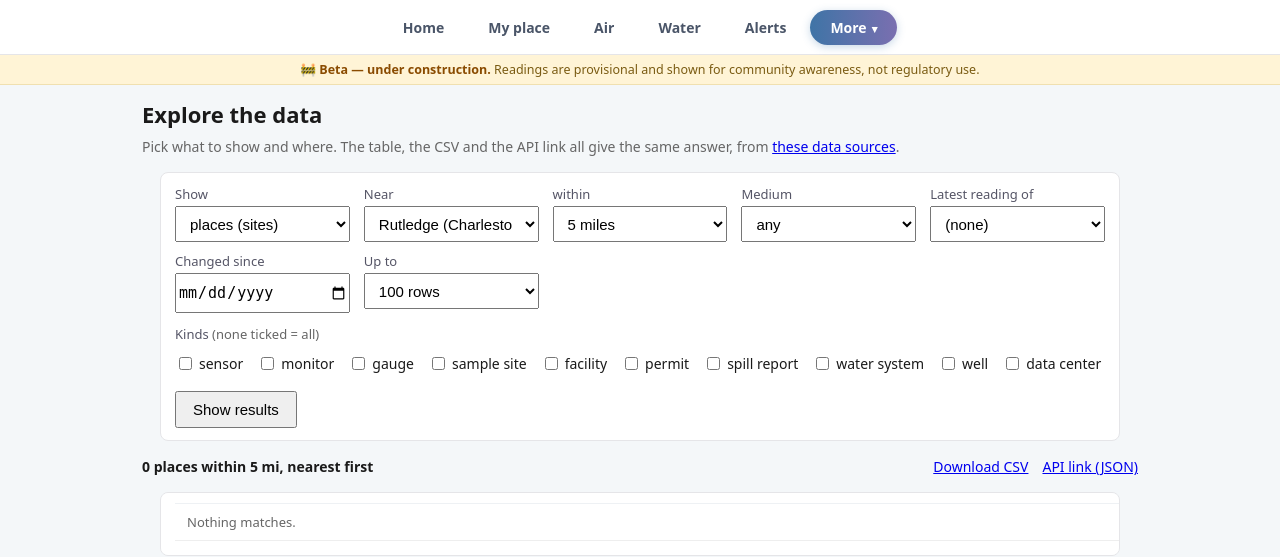
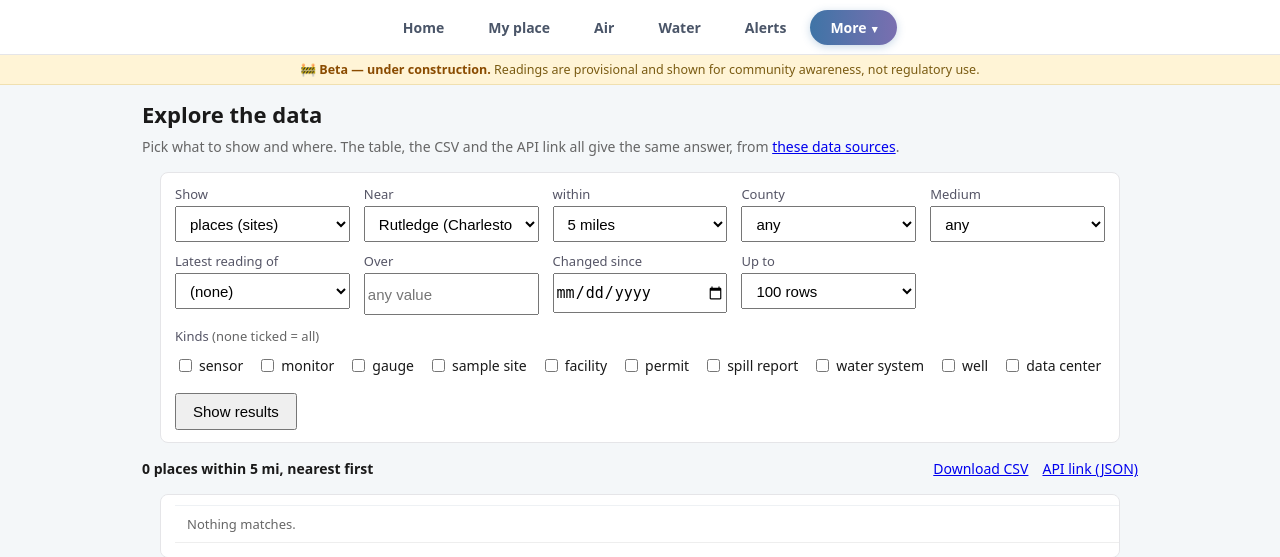
Before and after one commit to createwv/airwv, a FastAPI app: page /explore in a window 1280 px wide. Shown: the part 306-863 px from the top of the page. Run offline with FastAPI, Linux system fonts and the light colour scheme; data that the repository does not hold is empty; some libraries are stand-ins or nearby versions.

Commit message:
Explore: county and over filters on /api/query
Co-Authored-By: Claude Opus 5.5 <noreply@anthropic.com>

```diff
--- a/src/airwv/web/app.py
+++ b/src/airwv/web/app.py
@@ -15,6 +15,7 @@ from __future__ import annotations
 
 import base64
 import html
+import math
 import os
 import re
 import secrets
@@ -40,6 +41,7 @@ from airwv.notify.chat import chat_notifier_from_env
 from airwv.notify.email import email_enabled, send_email
 from airwv.reporting import DOMAINS, client_ip, ip_hash, jitter, load_facility_triggers, screen
 from airwv.storage import Store
+from airwv.wvgeo import WV_COUNTY_CENTROID, county_names
 
 TEMPLATES = Jinja2Templates(directory=str(Path(__file__).parent / "templates"))
 
@@ -703,19 +705,23 @@ def create_app(store: Store) -> FastAPI:
     @app.get("/api/query")
     def query(lat: float | None = None, lon: float | None = None, km: float = 8.0,
               kind: str | None = None, medium: str | None = None, area: str | None = None,
-              param: str | None = None, since: str | None = None,
+              county: str | None = None, param: str | None = None, since: str | None = None,
               from_: str | None = Query(None, alias="from"), to: str | None = None,
-              site_id: str | None = None, limit: int | None = None, format: str = "json",
-              show: str = "sites"):
+              over: float | None = None, site_id: str | None = None, limit: int | None = None,
+              format: str = "json", show: str = "sites"):
         """One read path over the unified views: sites near a place (``kind`` is a comma
         list: well, facility, permit, spill_report, water_system, reference_monitor,
         sensor, gauge, sample_site, data_center; ``medium`` air / water / land; ``area`` a
-        county or a WV region, with or without a point), each with its records, its latest
+        county or a WV region, with or without a point; ``county`` a comma list of WV
+        counties, matching the county a site's own data lists, so sites with none listed,
+        like sensors and gauges, drop out), each with its records, its latest
         ``param`` value when it has measurements (``param`` may be a comma list: the first
         one the site has wins; ``from`` / ``to``, YYYY-MM-DD inclusive, bound which
         measurements count), and the provenance of every layer it came from. ``since``
         (YYYY-MM-DD) adds "what changed": a ``changes`` list of records dated on/after it
         and each measured site's ``peak`` of the first ``param`` since then (up to ``to``).
+        ``over`` (needs ``param``) keeps only sites whose latest value is above it, before
+        ``limit`` applies; in series mode, only the rows above it.
         ``km`` is capped at 25 mi. ``format=csv`` returns the same answer as a CSV file: one
         row per site, or with ``show=records`` one row per record (only those dated on/after
         ``since`` when it's given). Series mode: ``site_id`` (one site, ``kind:ref``) + one
@@ -728,8 +734,16 @@ def create_app(store: Store) -> FastAPI:
         area = (area or "").strip() or None
         point = lat is not None and lon is not None
         site_id = (site_id or "").strip() or None
-        if not point and not area and not site_id:
-            raise HTTPException(status_code=400, detail="give lat and lon, an area, or a site_id")
+        counties = []
+        for c in (county or "").split(","):
+            if c.strip():
+                if not county_names(c):
+                    raise HTTPException(status_code=400, detail=f"not a WV county: {c.strip()}")
+                counties += county_names(c)
+        if not point and not area and not counties and not site_id:
+            raise HTTPException(status_code=400, detail="give lat and lon, an area, a county, or a site_id")
+        if over is not None and (not params or not math.isfinite(over)):
+            raise HTTPException(status_code=400, detail="over needs a param and a finite number")
         dates = {}
         for name, val in (("since", since), ("from", from_), ("to", to)):
             if val is not None:
@@ -741,21 +755,38 @@ def create_app(store: Store) -> FastAPI:
         if format not in ("json", "csv") or show not in ("sites", "records"):
             raise HTTPException(status_code=400, detail="format is json or csv; show is sites or records")
         if site_id:
-            return _query_series(site_id, params, from_, to, limit, format)
+            return _query_series(site_id, params, from_, to, limit, format, over)
         limit = min(max(100 if limit is None else limit, 1), 500)
         rm = store.read_model
         with rm.connect() as conn:
+            # `over` is decided on values, so it reads every measured site and limits afterwards
+            measured = ["sensor", "reference_monitor", "gauge", "sample_site"]
             sites = rm.sites_near(conn, lat if point else None, lon if point else None, km * 0.621371,
-                                  kinds=kinds, medium=medium, area=area, limit=limit)
-            recs = rm.records_for(conn, [s["site_id"] for s in sites])
+                                  kinds=(kinds or measured) if over is not None else kinds,
+                                  medium=medium, area=area, county=counties,
+                                  limit=-1 if over is not None else limit)
+
+            def refs(med):
+                return [s["ref"] for s in sites if s["medium"] == med and s["kind"] in measured]
+
+            def newest(s):
+                by_param = latest.get(s["medium"], {})
+                return next(({**by_param[p][s["ref"]][p], "parameter": p} for p in params
+                             if s["ref"] in by_param.get(p, {})), None)
+
+            def is_over(s):
+                value = (newest(s) or {}).get("value")
+                return value is not None and value > over
+
             latest: dict = {}
             peaks: dict = {}
             for med in ("air", "water") if params else ():
-                refs = [s["ref"] for s in sites if s["medium"] == med
-                        and s["kind"] in ("sensor", "reference_monitor", "gauge", "sample_site")]
-                latest[med] = {p: rm.latest(conn, med, refs, p, since=from_, until=to) for p in params}
-                if since:
-                    peaks[med] = rm.peak(conn, med, refs, params[0], max(since, from_ or since), until=to)
+                latest[med] = {p: rm.latest(conn, med, refs(med), p, since=from_, until=to) for p in params}
+            if over is not None:
+                sites = [s for s in sites if is_over(s)][:limit]
+            for med in ("air", "water") if params and since else ():
+                peaks[med] = rm.peak(conn, med, refs(med), params[0], max(since, from_ or since), until=to)
+            recs = rm.records_for(conn, [s["site_id"] for s in sites])
             prov = rm.provenance(conn, sorted({s["layer"] for s in sites}))
         out, changes = [], []
         for s in sites:
@@ -764,9 +795,7 @@ def create_app(store: Store) -> FastAPI:
             row["mi"] = round(s["d"], 2) if s["d"] is not None else None
             row["records"] = recs.get(s["site_id"], [])
             if params:
-                by_param = latest.get(s["medium"], {})
-                row["latest"] = next(({**by_param[p][s["ref"]][p], "parameter": p} for p in params
-                                      if s["ref"] in by_param.get(p, {})), None)
+                row["latest"] = newest(s)
             if since:
                 pk = peaks.get(s["medium"], {}).get(s["ref"])
                 if params:
@@ -776,8 +805,9 @@ def create_app(store: Store) -> FastAPI:
                             for r in row["records"] if (r["effective"] or "")[:10] >= since]
             out.append(row)
         body = {"place": {"lat": lat, "lon": lon, "km": km} if point else None,
-                "filters": {"kind": kinds, "medium": medium, "area": area, "param": param,
-                            "since": since, "from": from_, "to": to, "limit": limit},
+                "filters": {"kind": kinds, "medium": medium, "area": area, "county": counties or None,
+                            "param": param, "over": over, "since": since, "from": from_, "to": to,
+                            "limit": limit},
                 "count": len(out), "sites": out, "provenance": prov}
         if since:
             body["changes"] = sorted(changes, key=lambda c: c["effective"], reverse=True)
@@ -792,7 +822,7 @@ def create_app(store: Store) -> FastAPI:
                 "Content-Disposition": f'attachment; filename="airwv_query_{show}.csv"'})
         return body
 
-    def _query_series(site_id, params, from_, to, limit, format):
+    def _query_series(site_id, params, from_, to, limit, format, over):
         """/api/query series mode: one site's measurement rows of one parameter."""
         if len(params) != 1:
             raise HTTPException(status_code=400, detail="series mode takes exactly one param")
@@ -804,12 +834,12 @@ def create_app(store: Store) -> FastAPI:
             if site is None:
                 raise HTTPException(status_code=404, detail="no site with that site_id")
             rows, truncated = rm.series(conn, site["medium"], site["ref"], param,
-                                        since=from_, until=to, limit=limit)
+                                        since=from_, until=to, limit=limit, over=over)
             prov = rm.provenance(conn, [site["layer"]])
         if format == "csv":
             return Response(content=query_series_to_csv(site, param, rows), media_type="text/csv",
                             headers={"Content-Disposition": 'attachment; filename="airwv_query_series.csv"'})
-        q = {"site_id": site_id, "param": param, "from": from_, "to": to}
+        q = {"site_id": site_id, "param": param, "from": from_, "to": to, "over": over}
         csv_url = "/api/query?" + urlencode({k: v for k, v in q.items() if v is not None}
                                             | {"limit": limit, "format": "csv"})
         return {"mode": "series",
@@ -2069,7 +2099,8 @@ def create_app(store: Store) -> FastAPI:
         # query builder v1 (DIRECTION.md §5.2): a form over /api/query; the form lives in the
         # URL, and the page shows the table, a CSV download and the API URL for the same answer
         return TEMPLATES.TemplateResponse(request=request, name="explore.html",
-                                          context={"mode": "explore"})
+                                          context={"mode": "explore",
+                                                   "counties": sorted(WV_COUNTY_CENTROID)})
 
     @app.get("/site/{kind}/{ref}", response_class=HTMLResponse)
     def site_page(request: Request, kind: str, ref: str, view: str = "basic", param: str | None = None):
--- a/src/airwv/web/static/explore.js
+++ b/src/airwv/web/static/explore.js
@@ -1,5 +1,5 @@
 // Explore (query builder, docs/DIRECTION.md §5.2): a form over /api/query. The form lives in
-// the URL (?show=&place=&km=&medium=&param=&since=&limit=&kind=a,b), so a shared link reproduces
+// the URL (?show=&place=&km=&county=&medium=&param=&over=&since=&limit=&kind=a,b), so a shared link reproduces
 // the table; the CSV and API links are the same query with format=csv / as JSON.
 // show=measurements (+ site_id=&from=&to=) lists one site's readings from the series mode.
 const $ = id => document.getElementById(id);
@@ -22,7 +22,8 @@ const day = ts => ts ? String(ts).slice(0, 10) : '—';
 const link = (url, text) => url ? `<a href="${esc(url)}" target="_blank" rel="noopener">${text}</a>` : text;
 
 const form = $('ex-form');
-const FIELDS = ['show', 'km', 'medium', 'param', 'since', 'site_id', 'from', 'to', 'limit'];
+const FIELDS = ['show', 'km', 'county', 'medium', 'param', 'over', 'since', 'site_id', 'from', 'to', 'limit'];
+const COUNTY_NOTE = "The county filter only finds places whose data source lists a county. Sensors, gauges and sample sites don't, so they drop out. ";
 const MEASURED_KINDS = 'sensor,reference_monitor,gauge,sample_site';
 const isSeries = () => form.elements.show.value === 'measurements';
 let urlSite = null;   // a site_id from the URL, until the site list has been filled once
@@ -72,11 +73,12 @@ function params() {
   const api = new URLSearchParams({lat, lon});
   FIELDS.filter(f => !form.elements[f].closest('[hidden]')).forEach(f => {
     const v = form.elements[f].value;
+    if (f === 'over' && !form.elements.param.value) return;   // /api/query needs a reading to compare
     if (v) { api.set(f, v); page.set(f, v); }
   });
   if (isSeries()) {
     const series = new URLSearchParams({site_id: form.elements.site_id.value, param: form.elements.param.value});
-    ['from', 'to', 'limit'].forEach(f => { if (api.has(f)) series.set(f, api.get(f)); });
+    ['from', 'to', 'over', 'limit'].forEach(f => { if (api.has(f)) series.set(f, api.get(f)); });
     return {api: series, page};
   }
   const kinds = [...form.querySelectorAll('input[name=kind]:checked')].map(cb => cb.value);
@@ -166,9 +168,9 @@ function seriesTable(rows) {
 }
 
 function seriesCount(r, label) {
-  const {from, to, limit} = r.filters;
+  const {from, to, limit, over} = r.filters;
   const range = from && to ? `, ${from} to ${to}` : from ? `, from ${from}` : to ? `, up to ${to}` : '';
-  return `${r.count} reading${r.count === 1 ? '' : 's'} of ${esc(label)} at ${link(r.site.url, esc(r.site.name || r.site.ref))}${esc(range)}`
+  return `${r.count} reading${r.count === 1 ? '' : 's'} of ${esc(label)}${over != null ? ` over ${esc(over)}` : ''} at ${link(r.site.url, esc(r.site.name || r.site.ref))}${esc(range)}`
     + (r.truncated ? ` (newest ${limit} only)` : '');
 }
 
@@ -196,6 +198,13 @@ async function runSeries() {
   }
 }
 
+// How the county and value filters read in the result line.
+function filterNote(r) {
+  const {county, over} = r.filters;
+  return (county ? ` in ${county.join(', ')} County` : '')
+    + (over != null ? `, latest ${form.elements.param.selectedOptions[0].textContent} over ${over}` : '');
+}
+
 async function run() {
   if (isSeries()) return runSeries();
   const {api, page} = params();
@@ -208,15 +217,15 @@ async function run() {
     const miles = Math.round(r.place.km * 0.621371);
     if (api.get('show') === 'records') {
       const rows = recordRows(r);
-      $('ex-count').textContent = `${rows.length} record${rows.length === 1 ? '' : 's'} at ${r.count} place${r.count === 1 ? '' : 's'} within ${miles} mi`
+      $('ex-count').textContent = `${rows.length} record${rows.length === 1 ? '' : 's'} at ${r.count} place${r.count === 1 ? '' : 's'} within ${miles} mi${filterNote(r)}`
         + (r.filters.since ? `, dated since ${r.filters.since}` : '');
       $('ex-table').innerHTML = rows.length ? recordTable(rows) : '<tbody><tr><td class="meta">No records match.</td></tr></tbody>';
     } else {
-      $('ex-count').textContent = `${r.count} place${r.count === 1 ? '' : 's'} within ${miles} mi`
+      $('ex-count').textContent = `${r.count} place${r.count === 1 ? '' : 's'} within ${miles} mi${filterNote(r)}`
         + (r.count >= r.filters.limit ? ` (first ${r.filters.limit}, nearest first)` : ', nearest first');
       $('ex-table').innerHTML = r.count ? siteTable(r) : '<tbody><tr><td class="meta">Nothing matches.</td></tr></tbody>';
     }
-    $('ex-prov').innerHTML = provLine(r.provenance);
+    $('ex-prov').innerHTML = (r.filters.county ? COUNTY_NOTE : '') + provLine(r.provenance);
   } catch (e) {
     $('ex-count').textContent = `Couldn't load results (${e}).`;
     $('ex-table').innerHTML = '';
--- a/src/airwv/web/templates/explore.html
+++ b/src/airwv/web/templates/explore.html
@@ -17,6 +17,10 @@
         <option value="8" selected>5 miles</option>
         <option value="16">10 miles</option>
         <option value="40.25">25 miles</option>
+      </select></label>
+      <label data-for="list">County <select name="county">
+        <option value="">any</option>
+        {% for c in counties %}<option value="{{ c }}">{{ c }}</option>{% endfor %}
       </select></label>
       <label>Medium <select name="medium">
         <option value="">any</option>
@@ -38,6 +42,7 @@
           <option value="ecoli">E. coli</option>
         </optgroup>
       </select></label>
+      <label>Over <input type="number" step="any" name="over" placeholder="any value"></label>
       <label data-for="series" hidden>Site <select name="site_id"></select></label>
       <label data-for="list">Changed since <input type="date" name="since"></label>
       <label data-for="series" hidden>From <input type="date" name="from"></label>
```
Also changed, not shown: docs/DATA-SOURCES.md (+10 -4 lines), src/airwv/wvgeo.py (+14 -0 lines), tests/test_readmodel.py (+61 -0 lines), src/airwv/storage/readmodel.py.
